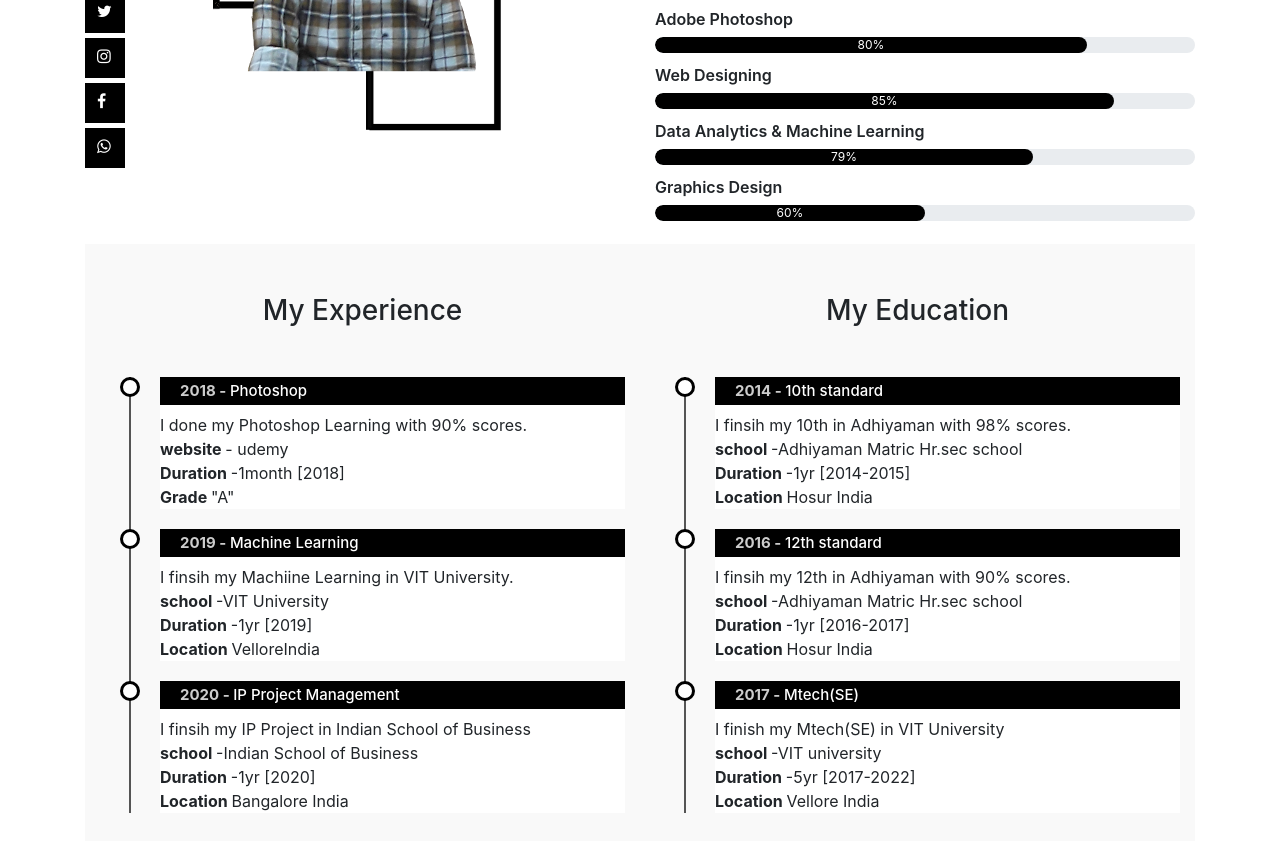
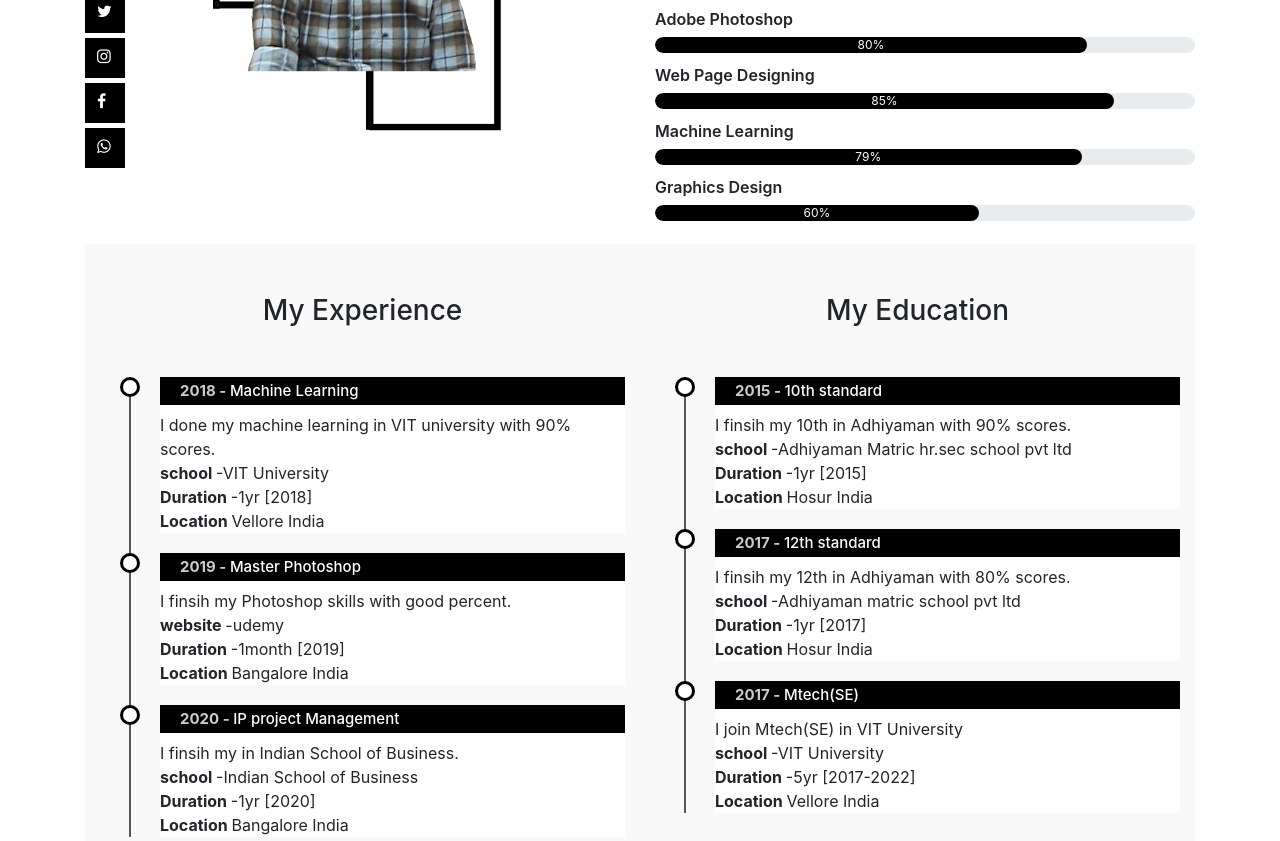
Before and after one commit to Ayyappan1999/Ayyappan1999.github.io, a plain HTML site: page Resume/index.html in a window 1280 px wide. Shown: the part 1219-2060 px from the top of the page. Drawn offline with nearby package versions, Linux system fonts and the light colour scheme.

Commit message:
first commit

```diff
--- a/Resume/index.html
+++ b/Resume/index.html
@@ -17,7 +17,7 @@
 		<div class="user-box">
 			<img src="www.jpg">
 			<h1> Ayyappan </h1>
-			<p> Software Engineer(M-TECH) </p>
+			<p> Software Engineer(Mtech) </p>
 		</div>
    </div>
    <div class="scroll-btn">
@@ -64,26 +64,26 @@
    		<div class="col-md-6">
    			<h3> WHO AM I ? </h3>
    			<p>
-   				Here I'm Ayyappan A. This is my first personal webdesign(Resume) developed by me. I have completed my schooling in Adhiyaman Matric Hr.Sec.School with a good percentage. <br>
-   				Now I have started my college in VIT -Vellore.I have selected Integrated M.Tech and it takes a period of 5 years to complete the course. This is my 3rd year that is going on... <br>
-                Now I have started my web designing with the help of my "Faculties".  This is the short on my personal.
-             </p>
+   				Here I'm Ayyappan A. This is my first personal webdesign developed by me. I have completed my schooling in Adhiyaman Matric Hr.Sec.School with a good percentage. This is the short on my personal. <br>
+                Now I have started my college in VIT -Vellore.I have selected Integrated M.Tech and it takes a period of 5 years to complete the course. This is my 3rd year that is going on..<br>
+                I started my web page designing with the help of "faculties".
+   			</p>
         <div class="skills-bar">
         	<p>Adobe Photoshop</p>
         	<div class="progress">
         		<div class="progress-bar" style="width: 80%;"> 80% </div>
         	</div>
-        	<p>Web Designing</p>
+        	<p>Web Page Designing</p>
         	<div class="progress">
         		<div class="progress-bar" style="width: 85%;"> 85% </div>
         	</div>
-        	<p>Data Analytics & Machine Learning</p>
+        	<p>Machine Learning</p>
         	<div class="progress">
-        		<div class="progress-bar" style="width: 70%;"> 79% </div>
+        		<div class="progress-bar" style="width: 79%;"> 79% </div>
         	</div>
         	<p>Graphics Design</p>
         	<div class="progress">
-        		<div class="progress-bar" style="width: 50%;"> 60% </div>
+        		<div class="progress-bar" style="width: 60%;"> 60% </div>
         	</div>
 
         </div>
@@ -113,24 +113,25 @@
 				<h3 class="text-center">My Experience</h3>
 				<ul class="timeline">
 					<li>
-						<h4> <span> 2018 - </span> Photoshop</h4>
-						<p> I done my Photoshop Learning  with 90% scores. <br>
-							<b> website </b> - udemy  <br>
-							<b> Duration </b> -1month [2018] <br>
-							<b> Grade </b> "A" <br>
+						<h4> <span> 2018 - </span> Machine Learning</h4>
+						<p> I done my machine learning in VIT university with 90% scores. <br>
+							<b> school </b> -VIT University <br>
+							<b> Duration </b> -1yr [2018] <br>
+							<b> Location </b> Vellore India <br>
+
 						</p>
 					</li>
 					<li>
-						<h4> <span> 2019 - </span> Machine Learning </h4>
-						<p> I finsih my Machiine Learning in VIT University. <br>
-							<b> school </b> -VIT University <br>
-							<b> Duration </b> -1yr [2019] <br>
-							<b> Location </b> VelloreIndia <br>
+						<h4> <span> 2019 - </span> Master Photoshop </h4>
+						<p> I finsih my Photoshop skills with good percent. <br>
+							<b> website </b> -udemy <br>
+							<b> Duration </b> -1month [2019] <br>
+							<b> Location </b> Bangalore India <br>
 						</p>
 					</li>
 					<li>
-						<h4> <span> 2020 - </span> IP Project Management</h4>
-						<p> I finsih my IP Project in Indian School of Business <br>
+						<h4> <span> 2020 - </span> IP project Management</h4>
+						<p> I finsih my in Indian School of Business. <br>
 							<b> school </b> -Indian School of Business<br>
 							<b> Duration </b> -1yr [2020] <br>
 							<b> Location </b> Bangalore India <br>
@@ -142,26 +143,26 @@
 				<h3 class="text-center">My Education</h3>
 				<ul class="timeline">
 					<li>
-						<h4> <span> 2014 - </span> 10th standard </h4>
-						<p> I finsih my 10th in Adhiyaman with 98% scores. <br>
-							<b> school </b> -Adhiyaman Matric Hr.sec school <br>
-							<b> Duration </b> -1yr [2014-2015] <br>
+						<h4> <span> 2015 - </span> 10th  standard </h4>
+						<p> I finsih my 10th in Adhiyaman with 90% scores. <br>
+							<b> school </b> -Adhiyaman Matric hr.sec school pvt ltd <br>
+							<b> Duration </b> -1yr [2015] <br>
 							<b> Location </b> Hosur India <br>
 
 						</p>
 					</li>
 					<li>
-						<h4> <span> 2016 - </span> 12th standard</h4>
-						<p> I finsih my 12th in Adhiyaman with 90% scores. <br>
-							<b> school </b> -Adhiyaman Matric Hr.sec school <br>
-							<b> Duration </b> -1yr [2016-2017] <br>
+						<h4> <span> 2017 - </span> 12th standard</h4>
+						<p> I finsih my 12th in Adhiyaman with 80% scores. <br>
+							<b> school </b> -Adhiyaman matric school pvt ltd <br>
+							<b> Duration </b> -1yr [2017] <br>
 							<b> Location </b> Hosur India <br>
 						</p>
 					</li>
 					<li>
 						<h4> <span> 2017 - </span> Mtech(SE)</h4>
-						<p> I finish my Mtech(SE) in VIT University  <br>
-							<b> school </b> -VIT university <br>
+						<p> I join Mtech(SE) in VIT University <br>
+							<b> school </b> -VIT University <br>
 							<b> Duration </b> -5yr [2017-2022] <br>
 							<b> Location </b> Vellore India <br>
 						</p>
```
